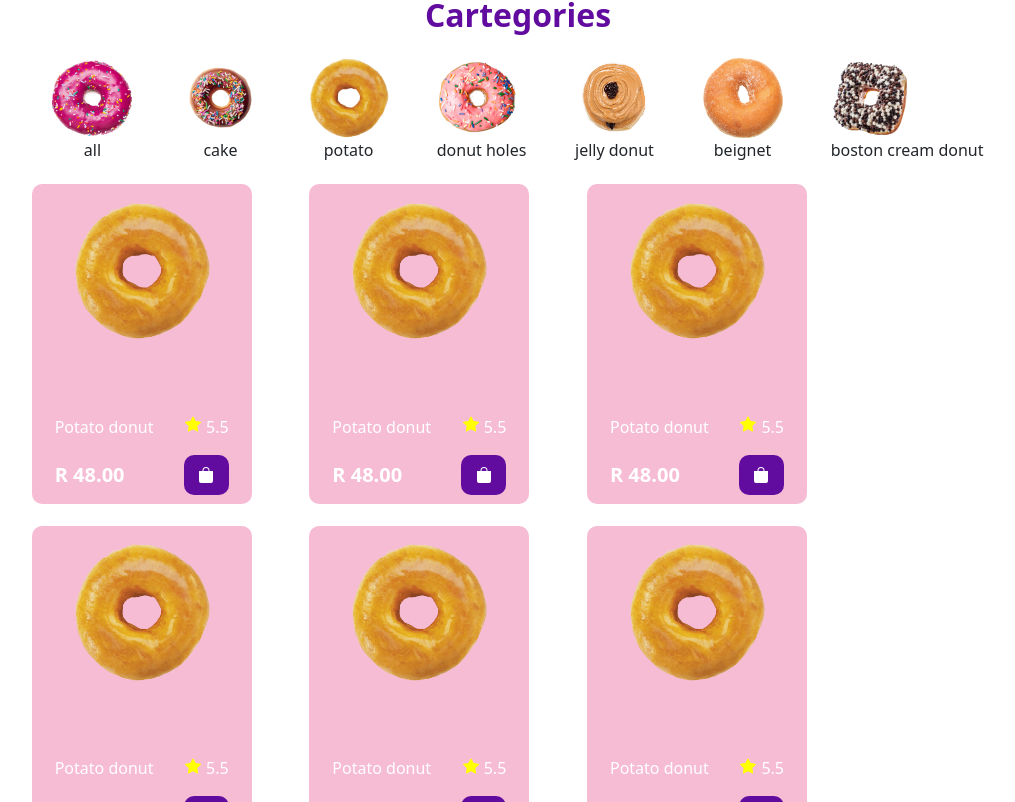
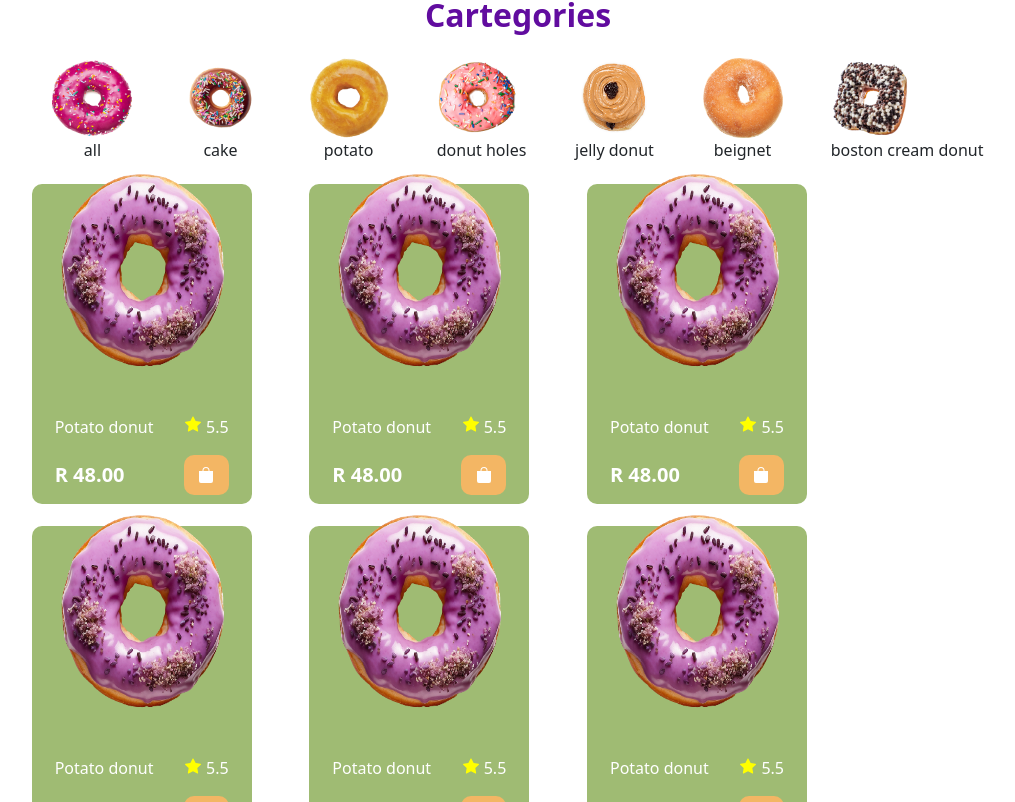
Before and after one commit to siyabongasamkelo/donuts, a React (Create React App) app in the folder clientside/myapp/: page / in a window 1280 px wide. Shown: the part 804-1606 px from the top of the page, without its empty margins (122-1137 px from the left). Built offline with nearby package versions, Linux system fonts and the light colour scheme.

Commit message:
improvements

```diff
--- a/clientside/myapp/src/components/Header.js
+++ b/clientside/myapp/src/components/Header.js
@@ -50,6 +50,12 @@ export const HeaderStyled = styled.header`
       margin-left: -60px;
     }
   }
+  /* @media only screen and (min-width: 600px) {
+    margin-top: -25px;
+    .icons {
+      margin-left: -60px;
+    }
+  } */
 `;
 export const NavStyled = styled.nav`
   a {
@@ -64,13 +70,15 @@ export const NavStyled = styled.nav`
 
 export const MobileHeader = styled.div`
   height: 100vh;
-  width: 100vw;
+  /* width: 100vw;  */
   background-color: white;
   position: absolute;
   z-index: 1;
   top: 0%;
   border-radius: 10px 0 0 10px;
   overflow-x: hidden;
+  /* width: 1px; */
+  /* display: ${(props) => props.dis}; */
   .logo2 {
     height: 20%;
     h3 {
@@ -103,16 +111,26 @@ export const MobileHeader = styled.div`
   .sprinkle2 {
     height: 100px;
   }
+  @media (max-width: 480px) {
+  }
 `;
 
 const Header = () => {
   const [closeIt, setCloseIt] = useState(true);
+  const [display, setDisplay] = useState("block");
+
+  // if (closeIt) {
+  //   setDisplay("none");
+  // } else {
+  //   setDisplay("block");
+  // }
+
   return (
     <HeaderStyled className=" d-flex justify-content-between align-items-center">
       <div className="logo">
         <img src={donut} alt="donut logo" />
       </div>
-      <NavStyled className=" d-none d-md-block">
+      <NavStyled className=" d-none d-lg-block">
         <ul className=" d-flex">
           <li>
             <Link to="123">About</Link>
@@ -132,9 +150,14 @@ const Header = () => {
         <Person />
         <Bag />
       </div>
-      <div className="menu d-block d-md-none d-lg-none">
+      <div className="menu d-block d-lg-none">
         <List
           onClick={() => {
+            if (closeIt) {
+              setDisplay("none");
+            } else {
+              setDisplay("block");
+            }
             setCloseIt(false);
           }}
         />
@@ -143,9 +166,18 @@ const Header = () => {
       <MobileHeader
         className="d-md-none d-lg-none"
         as={motion.div}
-        initial={{ x: 400 }}
-        animate={{ x: closeIt ? 400 : -30 }}
+        // initial={{
+        //   // x: 400
+        //   width: 100,
+        //   x: 0,
+        // }}
+        animate={{
+          // x: closeIt ? 400 : -30
+          x: -35,
+          width: closeIt ? 0 : 400,
+        }}
         transition={{ duration: 0.5 }}
+        dis={display}
       >
         <div className="close d-flex justify-content-end">
           <X
@@ -163,7 +195,7 @@ const Header = () => {
           <ul>
             <motion.li
               animate={{
-                x: closeIt ? 100 : 0,
+                x: closeIt ? -100 : 0,
               }}
               transition={{
                 duration: 0.5,
@@ -173,7 +205,7 @@ const Header = () => {
             </motion.li>
             <motion.li
               animate={{
-                x: closeIt ? 100 : 0,
+                x: closeIt ? -100 : 0,
               }}
               transition={{
                 duration: 0.5,
@@ -183,7 +215,7 @@ const Header = () => {
             </motion.li>
             <motion.li
               animate={{
-                x: closeIt ? 100 : 0,
+                x: closeIt ? -100 : 0,
               }}
               transition={{
                 duration: 0.5,
@@ -193,7 +225,7 @@ const Header = () => {
             </motion.li>
             <motion.li
               animate={{
-                x: closeIt ? 100 : 0,
+                x: closeIt ? -100 : 0,
               }}
               transition={{
                 duration: 0.8,
@@ -204,7 +236,7 @@ const Header = () => {
             <motion.li
               className=" d-flex justify-content-center align-items-center "
               animate={{
-                x: closeIt ? 100 : 0,
+                x: closeIt ? -100 : 0,
               }}
               transition={{
                 duration: 0.8,
@@ -215,7 +247,7 @@ const Header = () => {
             <motion.li
               className=" d-flex justify-content-center align-items-center "
               animate={{
-                x: closeIt ? 100 : 0,
+                x: closeIt ? -100 : 0,
               }}
               transition={{
                 duration: 0.8,
@@ -226,7 +258,7 @@ const Header = () => {
             <motion.li
               className=" d-flex justify-content-center align-items-center "
               animate={{
-                x: closeIt ? 100 : 0,
+                x: closeIt ? -100 : 0,
               }}
               transition={{
                 duration: 0.8,
--- a/clientside/myapp/src/components/ItemCard.js
+++ b/clientside/myapp/src/components/ItemCard.js
@@ -1,5 +1,9 @@
 import styled from "styled-components";
 import potato from "../images/potato.png";
+import donut from "../images/donut.png";
+import sprinkles from "../images/sprinkles.png";
+import s1 from "../images/s1.png";
+import s2 from "../images/s2.png";
 import { StarFill, BagFill } from "react-bootstrap-icons";
 
 export const ItemCardStyled = styled.div`
@@ -8,6 +12,7 @@ export const ItemCardStyled = styled.div`
   margin-left: 5.3%;
   margin-top: 2%;
   background-color: rgba(233, 87, 147, 0.4);
+  background-color: #9fbb73;
   border-radius: 10px;
   .container {
     height: 90%;
@@ -17,7 +22,9 @@ export const ItemCardStyled = styled.div`
     .pic {
       height: 80%;
       img {
-        height: 60%;
+        height: 140px;
+        width: 300px;
+        transform: scale(180%);
         margin-top: 10%;
       }
     }
@@ -48,6 +55,12 @@ export const ItemCardStyled = styled.div`
     .container {
       width: 95%;
       height: 95%;
+      .pic {
+        img {
+          height: 100px;
+          transform: scale(150%);
+        }
+      }
       .text {
         margin-top: -20px;
         p {
@@ -79,6 +92,7 @@ export const Button = styled.button`
   justify-content: center;
   align-items: center;
   background-color: #610c9f;
+  background-color: #f3b664;
   @media (max-width: 480px) {
     height: 25px;
     width: 30px;
@@ -89,8 +103,8 @@ export const ItemCard = () => {
   return (
     <ItemCardStyled>
       <div className="container">
-        <div className="pic d-flex justify-content-center">
-          <img src={potato} alt="donut" />
+        <div className="pic d-flex ">
+          <img src={s1} alt="donut" />
         </div>
         <div className="text d-flex justify-content-between">
           <p>Potato donut</p>
--- a/clientside/myapp/src/home/Cartegories.js
+++ b/clientside/myapp/src/home/Cartegories.js
@@ -83,10 +83,6 @@ const Cart = ({ pic, type }) => {
 export const Cartegories = () => {
   const [openModal, setOpenModal] = useState(false);
 
-  // function onCloseModal() {
-  //   setOpenModal(false);
-  // }
-
   return (
     <Cartstyled className=" d-flex justify-content-center">
       <CartModal
--- a/clientside/myapp/src/home/Home.js
+++ b/clientside/myapp/src/home/Home.js
@@ -69,6 +69,17 @@ export const LeftDiv = styled.div`
       top: 65%;
     }
   }
+  @media only screen and (min-width: 600px) and (max-width: 767px) {
+    img {
+      transform: scale(600%);
+      margin-top: -900%;
+      margin-left: 70px;
+    }
+    .icons {
+      position: absolute;
+      top: 65%;
+    }
+  }
 `;
 
 export const Middle = styled.div`
@@ -122,7 +133,7 @@ export const RightDiv = styled.div`
   }
   @media (max-width: 480px) {
     img {
-      top: 33%;
+      top: 27%;
       height: 80px;
       right: 3%;
     }
--- a/clientside/myapp/src/index.css
+++ b/clientside/myapp/src/index.css
@@ -3,7 +3,7 @@
 @tailwind utilities;
 
 body {
-  width: 100vw;
+  max-width: 100vw;
   height: 100%;
   overflow-x: hidden;
   -webkit-overflow-scrolling: touch;
```
Also changed, not shown: clientside/myapp/src/images/s1.png (added), clientside/myapp/src/images/s2.png (added).
